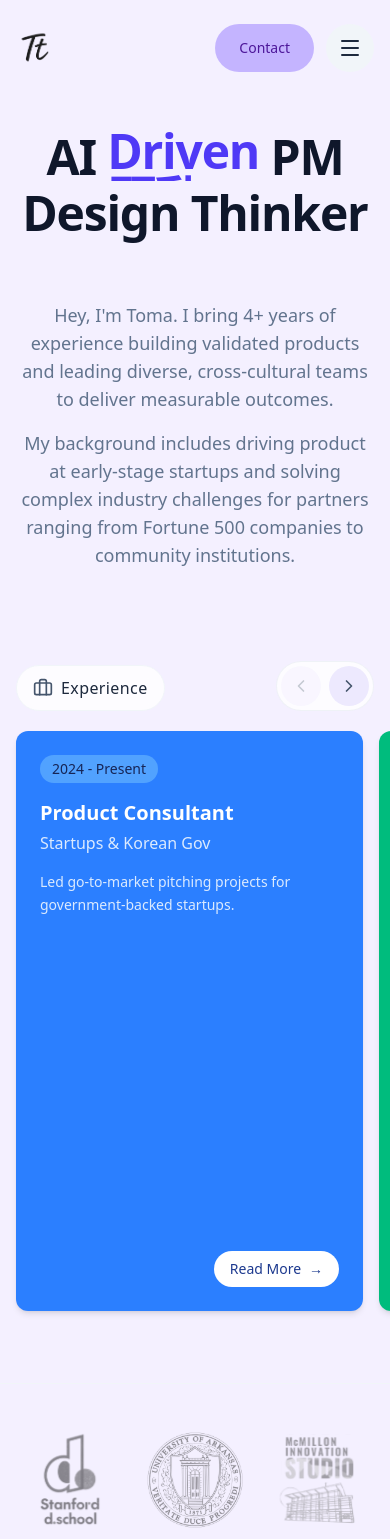
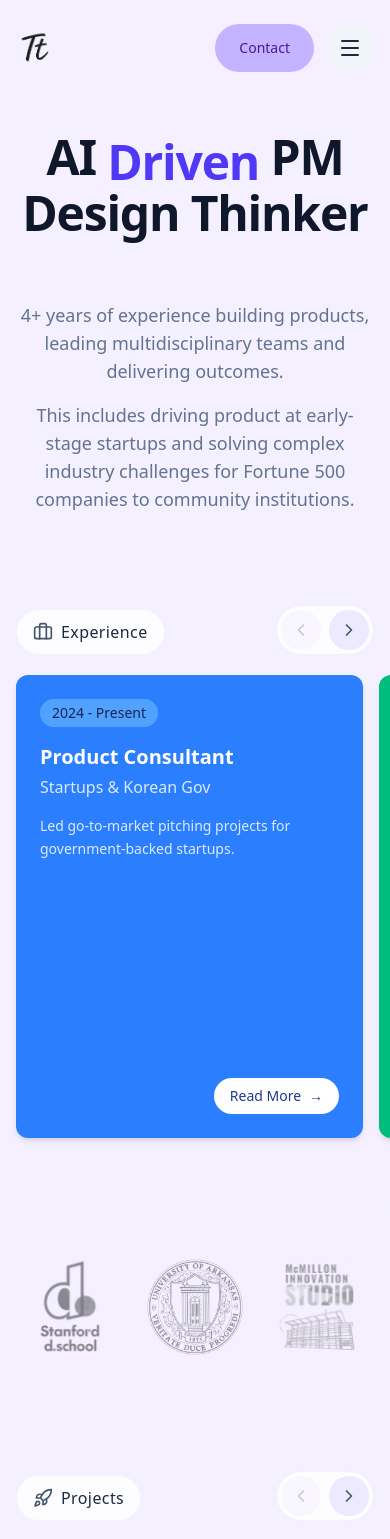
Before and after one commit to tomatomonari/portfolio-2026, a Next.js app: page / in a window 390 px wide. Shown: the top 1539 px of the page. Built offline with nearby package versions, Linux system fonts and the light colour scheme.

Commit message:
Updated card size to adjust to 3:4

```diff
--- a/components/cards/EducationCard.tsx
+++ b/components/cards/EducationCard.tsx
@@ -144,8 +144,8 @@
         // Consistent shadow - no hover expansion (strict flatness)
         "shadow-md",
         // Fixed "Portrait" dimensions - Tuned for elegance
-        "w-[89vw] h-[580px]", // Mobile
-        "md:w-[430px] md:h-[580px]", // Desktop - balanced width & height
+        "w-[89vw] aspect-[3/4]", // Mobile - 3:4 ratio
+        "md:w-[430px] md:h-[573px]", // Desktop - 3:4 ratio (430 × 4/3)
         colors.bg,
         className
       )}
--- a/components/cards/ExperienceCard.tsx
+++ b/components/cards/ExperienceCard.tsx
@@ -209,8 +209,8 @@
     // Consistent shadow - no hover expansion (strict flatness)
     "shadow-md",
     // Fixed "Portrait" dimensions - Tuned for elegance
-    "w-[89vw] h-[580px]", // Mobile
-    "md:w-[430px] md:h-[580px]", // Desktop - balanced width & height
+    "w-[89vw] aspect-[3/4]", // Mobile - 3:4 ratio
+    "md:w-[430px] md:h-[573px]", // Desktop - 3:4 ratio (430 × 4/3)
     link && "cursor-pointer"
   );
 
--- a/components/sections/HeroSection.tsx
+++ b/components/sections/HeroSection.tsx
@@ -26,8 +26,8 @@
 
 // Manifesto lines data
 const manifestoLines = [
-  "Hey, I'm Toma. I bring 4+ years of experience building validated products and leading diverse, cross-cultural teams to deliver measurable outcomes.",
-  "My background includes driving product at early-stage startups and solving complex industry challenges for partners ranging from Fortune 500 companies to community institutions."
+  "4+ years of experience building products, leading multidisciplinary teams and delivering outcomes.",
+  "This includes driving product at early-stage startups and solving complex industry challenges for Fortune 500 companies to community institutions."
 ];
 
 export function HeroSection() {
```
